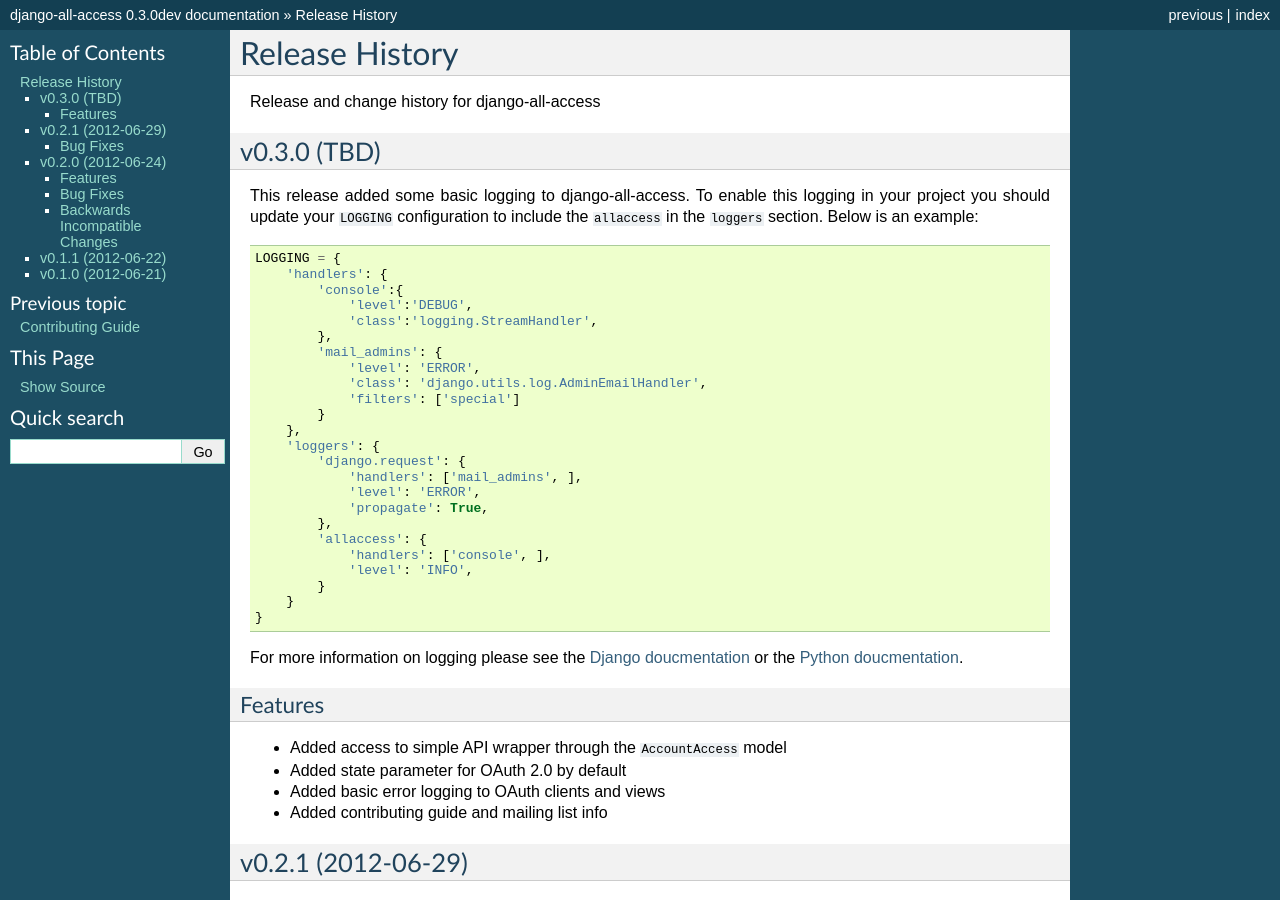
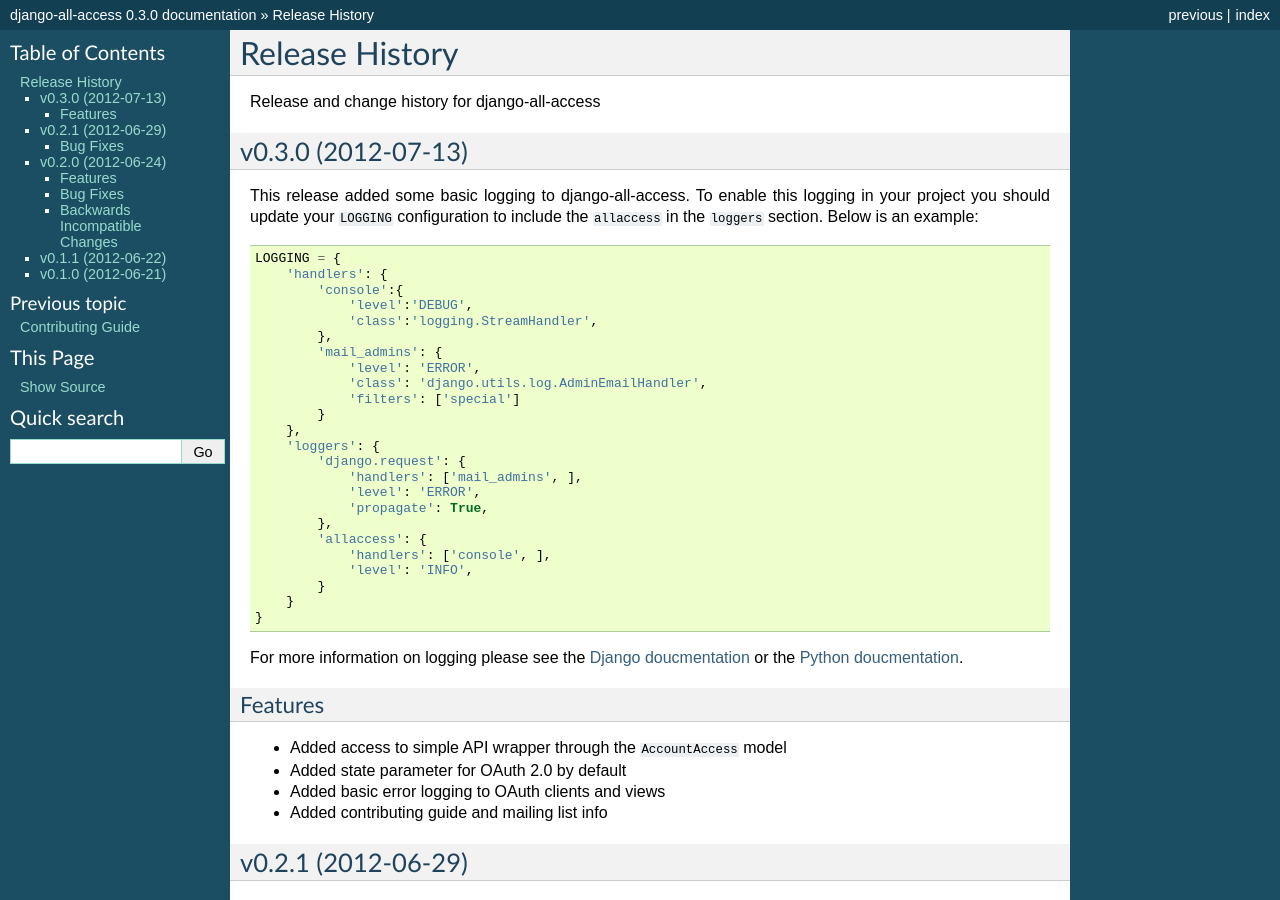
Before and after one commit to mlavin/django-all-access, a Sphinx documentation site: the page built from docs/releases.rst, in a window 1280 px wide and 900 px high. Built offline with Sphinx 7.4.7, drawn with Linux system fonts in a browser that asks for light colours; some of the changed text lies outside the part shown.

Commit message:
Adding release date and version bump.

```diff
--- a/allaccess/__init__.py
+++ b/allaccess/__init__.py
@@ -3,7 +3,7 @@
 from OAuth 1.0 and OAuth 2.0 providers such as Twitter and Facebook.
 """
 
-__version__ = '0.3.0dev'
+__version__ = '0.3.0'
 
 
 import logging
--- a/docs/conf.py
+++ b/docs/conf.py
@@ -50,7 +50,7 @@
 # The short X.Y version.
 version = '0.3'
 # The full version, including alpha/beta/rc tags.
-release = '0.3.0dev'
+release = '0.3.0'
 
 # The language for content autogenerated by Sphinx. Refer to documentation
 # for a list of supported languages.
--- a/docs/releases.rst
+++ b/docs/releases.rst
@@ -4,7 +4,7 @@
 Release and change history for django-all-access
 
 
-v0.3.0 (TBD)
+v0.3.0 (2012-07-13)
 ------------------------------------
 
 This release added some basic logging to django-all-access. To enable this logging
```
